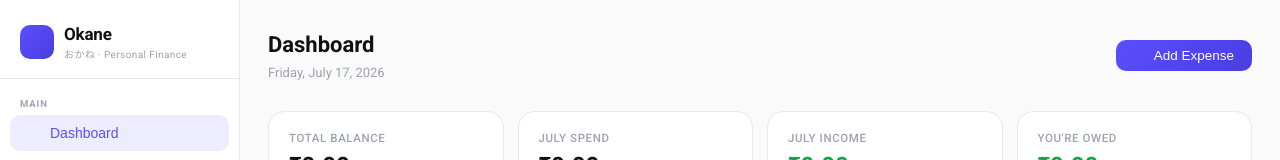
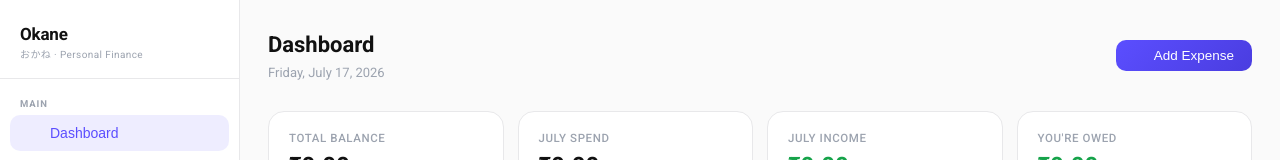
Before and after one commit to prathambahekar/okane, a React (Vite) app: page / in a window 1280 px wide. Shown: the top 160 px of the page. Built offline with nearby package versions, Linux system fonts and the light colour scheme; some icons are missing.

Commit message:
Updated App.tsx

```diff
--- a/src/App.tsx
+++ b/src/App.tsx
@@ -66,9 +66,7 @@ function AppInner() {
     <div className="app-layout">
       <nav className="sidebar">
         <div className="sidebar-logo">
-          <div className="sidebar-logo-icon">
 
-          </div>
           <div>
             <div className="sidebar-logo-text">Okane</div>
             <div className="sidebar-logo-sub">おかね · Personal Finance</div>
```
